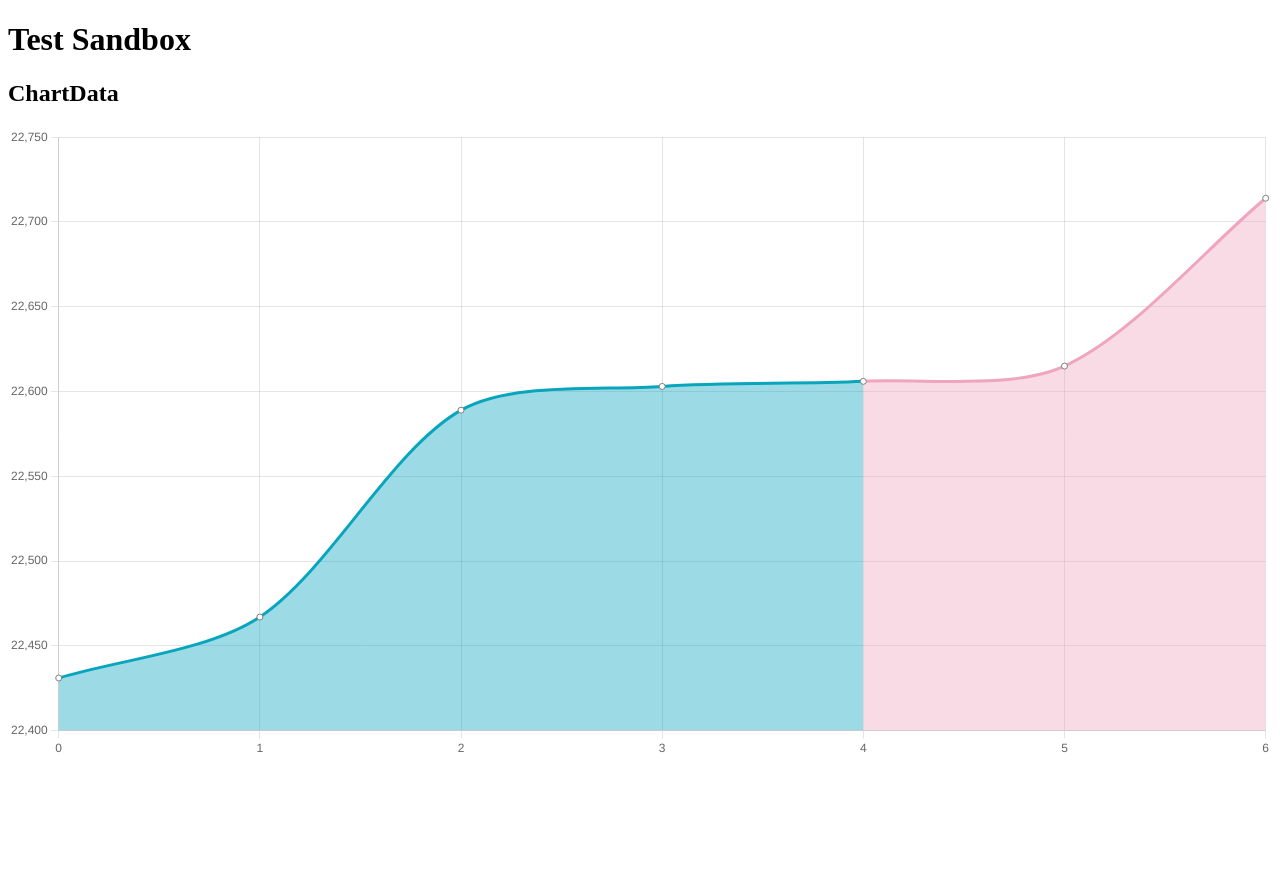
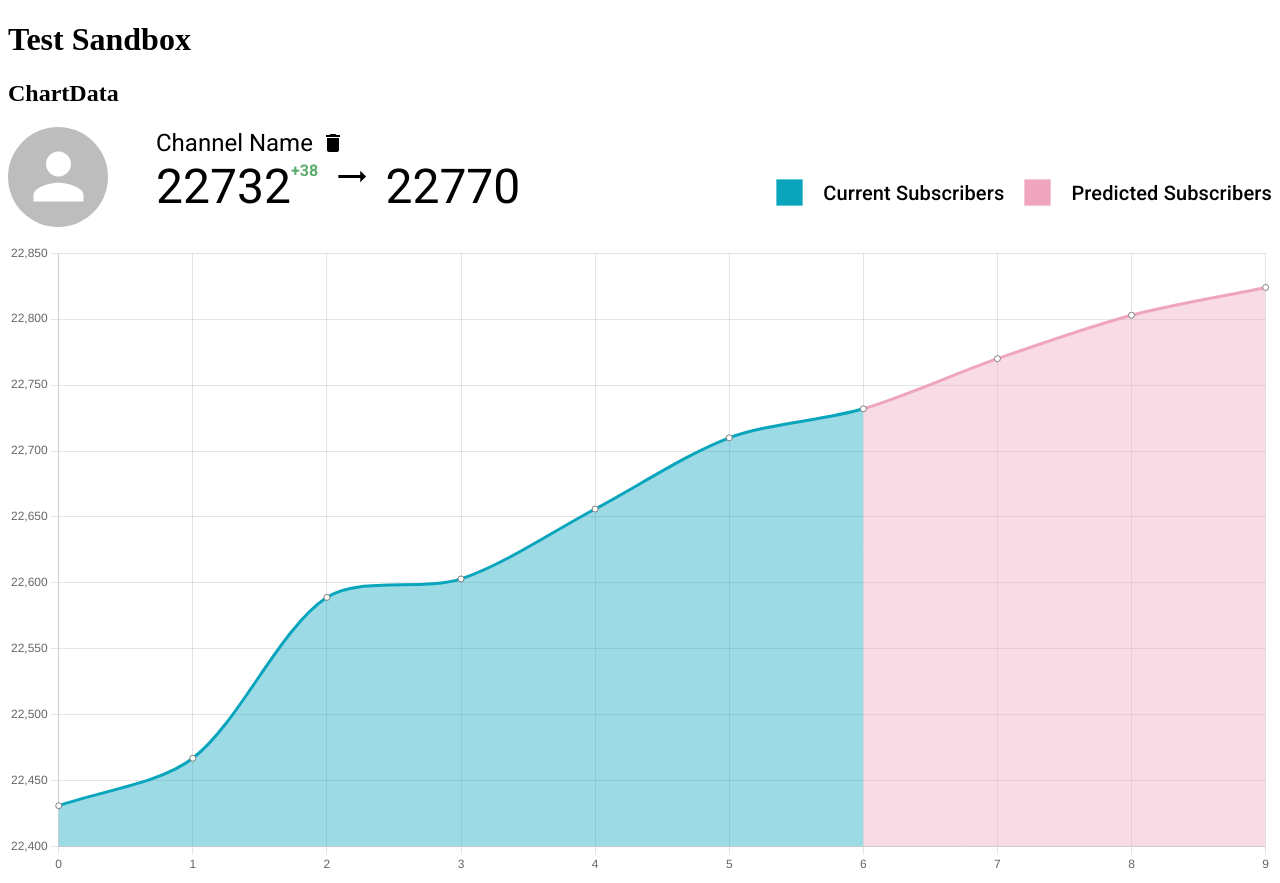
Before and after one commit to Tenyage/sub-tracker, a Next.js app: page / in a window 1280 px wide. Before the commit the page ends 800 px from the top, so only its background shows below. Built offline with nearby package versions, Linux system fonts and the light colour scheme.

Commit message:
Added YouTube channel metrics to the top of the chart

```diff
--- a/components/ChartData.js
+++ b/components/ChartData.js
@@ -1,80 +1,247 @@
-import {React, useRef, useEffect, useState} from 'react'
-import { Line } from 'react-chartjs-2'
-import Chart from 'chart.js/auto'
+import { React } from 'react';
+import { Line } from 'react-chartjs-2';
+import { Grid, Avatar, Box, Typography } from '@mui/material';
+import TrendingFlatIcon from '@mui/icons-material/TrendingFlat';
+import DeleteIcon from '@mui/icons-material/Delete';
+import SquareIcon from '@mui/icons-material/Square';
+import Chart from 'chart.js/auto';
+import '@fontsource/roboto/300.css';
+import '@fontsource/roboto/400.css';
+import '@fontsource/roboto/500.css';
+import '@fontsource/roboto/700.css';
 
 ////////////////////////////////////////////////
 
 // This data will be eventually replaced once the data structure has been determined.
 
 const testData = {
-    liveData: [22431, 22467, 22589, 22603, 22606],
-    predictionData: [22615, 22714],
-}
+   liveData: [22431, 22467, 22589, 22603, 22656, 22710, 22732],
+   predictionData: [22770, 22803, 22824],
+};
 
-const testLabels = [...Array(testData.liveData.length + testData.predictionData.length).keys()]
+const testLabels = [
+   ...Array(testData.liveData.length + testData.predictionData.length).keys(),
+];
 
 ////////////////////////////////////////////////
 
 const ChartData = () => {
-    const {liveData, predictionData} = testData
-    const chartRef = useRef(null);
-    const [chartData, setChartData] = useState({
-    datasets: [],
-    });
+   const { liveData, predictionData } = testData;
 
-    const live = (ctx, value) => {; return ctx.p0DataIndex < testData.liveData.length - 1 ? value : undefined }
-    const predicted = (ctx, value) => { return ctx.p0DataIndex >= testData.liveData.length - 1 ? value : undefined }
+   const live = (ctx, value) => {
+      return ctx.p0DataIndex < testData.liveData.length - 1 ? value : undefined;
+   };
+   const predicted = (ctx, value) => {
+      return ctx.p0DataIndex >= testData.liveData.length - 1
+         ? value
+         : undefined;
+   };
 
-    useEffect(() => {
-        const chart = chartRef.current;
-
-        if (chart) {
-            setChartData({
+   const subscriberData = {
       labels: testLabels,
-                datasets: [{
+      datasets: [
+         {
             label: ChartData.Constants.LABEL,
             data: liveData.concat(predictionData),
-                    borderColor:  ChartData.Constants.COLOUR_PRI,
+            borderColor: ChartData.Constants.COLOUR_PRI,
             backgroundColor: ChartData.Constants.COLOUR_PRI_OPAQUE,
             pointBorderColor: ChartData.Constants.POINT_BORDER,
             pointBackgroundColor: ChartData.Constants.POINT_FILL,
             fill: true,
             tension: 0.3,
             segment: {
-                        borderColor:
-                        ctx => live(ctx, ChartData.Constants.COLOUR_PRI) || predicted(ctx, ChartData.Constants.COLOUR_SEC),
-                        backgroundColor:
-                        ctx => live(ctx, ChartData.Constants.COLOUR_PRI_OPAQUE) || predicted(ctx, ChartData.Constants.COLOUR_SEC_OPAQUE)
-                    }
-                }],
-            });
-        }
-    }, []);
+               borderColor: (ctx) =>
+                  live(ctx, ChartData.Constants.COLOUR_PRI) ||
+                  predicted(ctx, ChartData.Constants.COLOUR_SEC),
+               backgroundColor: (ctx) =>
+                  live(ctx, ChartData.Constants.COLOUR_PRI_OPAQUE) ||
+                  predicted(ctx, ChartData.Constants.COLOUR_SEC_OPAQUE),
+            },
+         },
+      ],
+   };
 
    return (
       <>
-            <Line ref={chartRef} type='line'
-                data={chartData}
+         <Box>
+            <Grid container direction="column" spacing={2}>
+               <Grid item>
+                  <Box
+                     sx={{
+                        display: 'flex',
+                     }}
+                  >
+                     <Avatar sx={{ width: 100, height: 100, mr: 6 }}></Avatar>
+                     <Grid container direction="column" justifyContent="center">
+                        <Grid item>
+                           <Box
+                              sx={{
+                                 display: 'flex',
+                                 flexDirection: 'row',
+                                 alignItems: 'center',
+                              }}
+                           >
+                              <Typography
+                                 sx={{ mr: 1 }}
+                                 variant="h5"
+                                 component="h1"
+                              >
+                                 Channel Name
+                              </Typography>
+                              <DeleteIcon></DeleteIcon>
+                           </Box>
+                        </Grid>
+                        <Grid item>
+                           <Box
+                              sx={{
+                                 display: 'flex',
+                                 flexDirection: 'row',
+                                 justifyContent: 'space-between',
+                              }}
+                           >
+                              <Box
+                                 sx={{ display: 'flex', flexDirection: 'row' }}
+                              >
+                                 <Typography variant="h3" component="body">
+                                    {subscriberData &&
+                                       subscriberData.datasets[0]['data'][
+                                          liveData.length - 1
+                                       ]}
+                                 </Typography>
+                                 {/* The following typography component simply displays the delta */}
+                                 <Typography>
+                                    {subscriberData &&
+                                    subscriberData.datasets[0]['data'][
+                                       liveData.length
+                                    ] ? (
+                                       subscriberData.datasets[0]['data'][
+                                          liveData.length - 1
+                                       ] <
+                                       subscriberData.datasets[0]['data'][
+                                          liveData.length
+                                       ] ? (
+                                          <Typography
+                                             color={
+                                                ChartData.Constants.COLOUR_GREEN
+                                             }
+                                             fontWeight={'bold'}
+                                          >
+                                             +
+                                             {Math.abs(
+                                                subscriberData.datasets[0][
+                                                   'data'
+                                                ][liveData.length - 1] -
+                                                   subscriberData.datasets[0][
+                                                      'data'
+                                                   ][liveData.length]
+                                             )}
+                                          </Typography>
+                                       ) : subscriberData.datasets[0]['data'][
+                                            liveData.length - 1
+                                         ] ==
+                                         subscriberData.datasets[0]['data'][
+                                            liveData.length
+                                         ] ? (
+                                          <Typography fontWeight={'bold'}>
+                                             +0
+                                          </Typography>
+                                       ) : (
+                                          <Typography
+                                             color={
+                                                ChartData.Constants.COLOUR_RED
+                                             }
+                                             fontWeight={'bold'}
+                                          >
+                                             -
+                                             {Math.abs(
+                                                subscriberData.datasets[0][
+                                                   'data'
+                                                ][liveData.length - 1] -
+                                                   subscriberData.datasets[0][
+                                                      'data'
+                                                   ][liveData.length]
+                                             )}
+                                          </Typography>
+                                       )
+                                    ) : (
+                                       ''
+                                    )}
+                                 </Typography>
+                                 <Box sx={{ ml: 2, mr: 2 }}>
+                                    <TrendingFlatIcon fontSize="large"></TrendingFlatIcon>
+                                 </Box>
+                                 <Typography variant="h3" component="body">
+                                    {subscriberData.datasets[0]['data'][
+                                       liveData.length
+                                    ]
+                                       ? subscriberData.datasets[0]['data'][
+                                            liveData.length
+                                         ]
+                                       : 'Tracking...'}
+                                 </Typography>
+                              </Box>
+                              <Box
+                                 sx={{
+                                    display: 'flex',
+                                    flexDirection: 'row',
+                                    alignItems: 'center',
+                                 }}
+                              >
+                                 <SquareIcon
+                                    fontSize="large"
+                                    sx={{
+                                       m: 2,
+                                       fill: ChartData.Constants.COLOUR_PRI,
+                                    }}
+                                 ></SquareIcon>
+                                 <Typography variant="h6" component="subtitle1">
+                                    Current Subscribers
+                                 </Typography>
+                                 <SquareIcon
+                                    fontSize="large"
+                                    sx={{
+                                       m: 2,
+                                       fill: ChartData.Constants.COLOUR_SEC,
+                                    }}
+                                 ></SquareIcon>
+                                 <Typography variant="h6" component="subtitle1">
+                                    Predicted Subscribers
+                                 </Typography>
+                              </Box>
+                           </Box>
+                        </Grid>
+                     </Grid>
+                  </Box>
+               </Grid>
+               <Grid item>
+                  <Line
+                     type="line"
+                     data={subscriberData}
                      options={{
                         plugins: {
                            legend: {
-                            display: false
-                        }
-                    }
+                              display: false,
+                           },
+                        },
                      }}
                   />
+               </Grid>
+            </Grid>
+         </Box>
       </>
-    )
-}
+   );
+};
 
 ChartData.Constants = {
-    LABEL: "Subscriber Data",
-    COLOUR_PRI: "rgb(9, 165, 189, 1)",
-    COLOUR_PRI_OPAQUE: "rgb(9, 165, 189, 0.4)",
-    COLOUR_SEC: "rgb(239, 165, 189, 1)",
-    COLOUR_SEC_OPAQUE: "rgb(239, 165, 189, 0.4)",
-    POINT_BORDER: "grey",
-    POINT_FILL: "white"
-}
+   LABEL: 'Subscriber Data',
+   COLOUR_PRI: 'rgb(9, 165, 189, 1)',
+   COLOUR_PRI_OPAQUE: 'rgb(9, 165, 189, 0.4)',
+   COLOUR_SEC: 'rgb(239, 165, 189, 1)',
+   COLOUR_SEC_OPAQUE: 'rgb(239, 165, 189, 0.4)',
+   COLOUR_GREEN: '#5CAC6D',
+   COLOUR_RED: '#b71c1c',
+   POINT_BORDER: 'grey',
+   POINT_FILL: 'white',
+};
 
-export default ChartData
+export default ChartData;
--- a/package.json
+++ b/package.json
@@ -10,7 +10,9 @@
   "dependencies": {
     "@emotion/react": "^11.7.1",
     "@emotion/styled": "^11.6.0",
-    "@mui/material": "^5.0.0-rc.1",
+    "@fontsource/roboto": "^4.5.1",
+    "@mui/icons-material": "^5.2.5",
+    "@mui/material": "^5.2.7",
     "chart.js": "^3.7.0",
     "next": "12.0.7",
     "react": "17.0.2",
```
Lines whose indentation alone changed are shown as unchanged.
